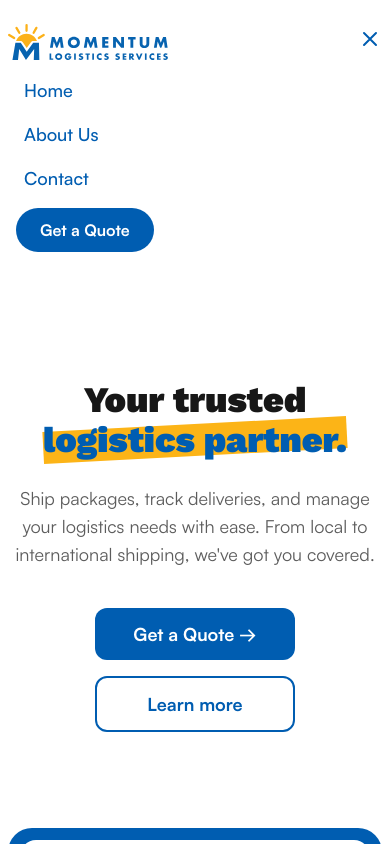
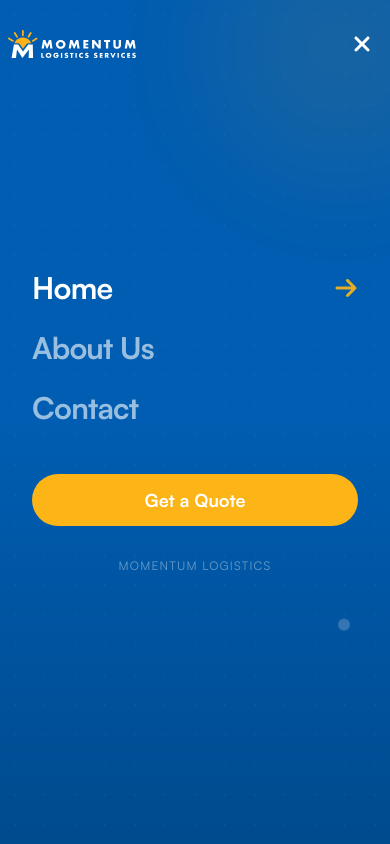
Before and after one commit to Momentum-log/mls-client, a Next.js app: page / in a window 390 px wide. Both pictures are taken after a click on the button 370 px from the left and 39 px from the top of the page. Shown: the top 844 px of the page. Built offline with nearby package versions, Linux system fonts and the light colour scheme.

Commit message:
feat: Add white logo and implement a full-screen, animated mobile navigation with dynamic logo switching and enhanced desktop link

```diff
--- a/components/layout/header.tsx
+++ b/components/layout/header.tsx
@@ -1,137 +1,199 @@
 "use client";
 import Container from "@/components/shared/container";
-import { FC, useState } from "react";
+import { FC, useState, useEffect } from "react";
 import Button from "../ui/button";
 import Link from "next/link";
 import logoLandscape from "@/public/images/logo-landscape.svg";
+import logoLandscapeWhite from "@/public/images/logo-landscape-white.svg";
 import Image from "next/image";
+import { usePathname } from "next/navigation";
+import { FaArrowRight, FaXmark, FaBars } from "react-icons/fa6";
 
 const Header: FC = () => {
   const [isMenuOpen, setIsMenuOpen] = useState(false);
+  const pathname = usePathname();
+
+  // Lock body scroll when menu is open
+  useEffect(() => {
+    if (isMenuOpen) {
+      document.body.style.overflow = "hidden";
+    } else {
+      document.body.style.overflow = "unset";
+    }
+    return () => {
+      document.body.style.overflow = "unset";
+    };
+  }, [isMenuOpen]);
 
   const toggleMenu = () => {
     setIsMenuOpen(!isMenuOpen);
   };
 
+  const closeMenu = () => {
+    setIsMenuOpen(false);
+  };
+
+  const navLinks = [
+    { href: "/", label: "Home" },
+    { href: "/about", label: "About Us" },
+    { href: "/contact", label: "Contact" },
+  ];
+
   return (
-    <div className="bg-white text-brand-blue py-4  md:px-8">
+    <header className="bg-white text-brand-blue py-4 md:px-8 relative z-50">
       <Container>
         <div className="flex items-center justify-between">
           {/* logo */}
-          <div className="flex items-center">
+          <div className="flex items-center relative z-50">
+            <Link href="/" onClick={closeMenu}>
+              <div className="relative w-32 md:w-40 h-10">
                 <Image
-              src={logoLandscape}
+                  src={isMenuOpen ? logoLandscapeWhite : logoLandscape}
                   alt="Momentum Logistics Service Logo"
-              className="w-40"
+                  fill
+                  className="object-contain transition-opacity duration-300"
+                  priority
                 />
               </div>
+            </Link>
+          </div>
 
-          {/* navbar */}
+          {/* Desktop Navbar */}
           <nav className="hidden md:flex mr-8 ml-auto">
-            <ul className="flex items-center space-x-4 font-medium text-lg">
-              <li>
+            <ul className="flex items-center space-x-8 font-medium text-lg">
+              {navLinks.map((link) => (
+                <li key={link.href}>
                   <Link
-                  href="/"
-                  className="hover:text-gray-300 hover:underline decoration-brand-yellow"
+                    href={link.href}
+                    className={`hover:text-brand-yellow transition-colors relative group ${
+                      pathname === link.href
+                        ? "text-brand-blue font-bold"
+                        : "text-gray-600"
+                    }`}
                   >
-                  Home
+                    {link.label}
+                    <span
+                      className={`absolute -bottom-1 left-0 h-0.5 bg-brand-yellow transition-all duration-300 ${
+                        pathname === link.href
+                          ? "w-full"
+                          : "w-0 group-hover:w-full"
+                      }`}
+                    ></span>
                   </Link>
                 </li>
-
-              <li>
-                <Link
-                  href="/about"
-                  className="hover:text-gray-300 hover:underline decoration-brand-yellow"
-                >
-                  About Us
-                </Link>
-              </li>
-              <li>
-                <Link
-                  href="/contact"
-                  className="hover:text-gray-300 hover:underline decoration-brand-yellow"
-                >
-                  Contact
-                </Link>
-              </li>
+              ))}
             </ul>
           </nav>
 
-          {/* cta */}
+          {/* Desktop CTA */}
           <div className="hidden md:block">
             <Button rounded="full" size="md">
               Get a Quote
             </Button>
           </div>
 
-          {/* mobile menu button */}
-          <div className="md:hidden">
-            <button onClick={toggleMenu} className="text-brand-blue">
-              <svg
-                className="w-6 h-6"
-                fill="none"
-                stroke="currentColor"
-                viewBox="0 0 24 24"
-                xmlns="http://www.w3.org/2000/svg"
+          {/* Mobile Menu Button */}
+          <div className="md:hidden relative z-50">
+            <button
+              onClick={toggleMenu}
+              className={`p-2 focus:outline-none transition-colors duration-300 ${
+                isMenuOpen ? "text-white" : "text-brand-blue"
+              }`}
+              aria-label="Toggle menu"
             >
-                <path
-                  strokeLinecap="round"
-                  strokeLinejoin="round"
-                  strokeWidth={2}
-                  d={
-                    isMenuOpen
-                      ? "M6 18L18 6M6 6l12 12"
-                      : "M4 6h16M4 12h16M4 18h16"
-                  }
-                />
-              </svg>
+              {isMenuOpen ? (
+                <FaXmark className="w-6 h-6" />
+              ) : (
+                <FaBars className="w-6 h-6" />
+              )}
             </button>
           </div>
         </div>
+      </Container>
 
-        {/* mobile menu */}
+      {/* Mobile Menu Overlay */}
       <div
-          className={`md:hidden px-4 overflow-hidden transition-all duration-300 ease-in-out ${
-            isMenuOpen ? "max-h-screen pb-8" : "max-h-0"
+        className={`fixed inset-0 bg-brand-blue z-40 transition-all duration-500 ease-in-out md:hidden ${
+          isMenuOpen
+            ? "opacity-100 translate-x-0 pointer-events-auto"
+            : "opacity-0 translate-x-full pointer-events-none"
         }`}
       >
-          <nav className="mt-4">
-            <ul className="flex flex-col space-y-4 font-medium text-lg">
-              <li>
+        {/* Abstract Background Artifacts */}
+        <div className="absolute inset-0 overflow-hidden pointer-events-none">
+          <div className="absolute -top-20 -right-20 w-64 h-64 bg-brand-yellow/10 rounded-full blur-3xl animate-pulse"></div>
+          <div className="absolute bottom-0 left-0 w-full h-1/2 bg-linear-to-t from-black/20 to-transparent"></div>
+          <div className="absolute top-1/3 left-10 w-2 h-2 bg-brand-yellow rounded-full animate-ping"></div>
+          <div className="absolute bottom-1/4 right-10 w-3 h-3 bg-white/20 rounded-full animate-bounce delay-700"></div>
+
+          {/* Grid Pattern */}
+          <div
+            className="absolute inset-0 opacity-[0.03]"
+            style={{
+              backgroundImage: "radial-gradient(white 1px, transparent 1px)",
+              backgroundSize: "30px 30px",
+            }}
+          ></div>
+        </div>
+
+        <div className="flex flex-col h-full justify-center px-8 relative z-10">
+          <nav>
+            <ul className="space-y-6">
+              {navLinks.map((link, index) => (
+                <li
+                  key={link.href}
+                  className={`transform transition-all duration-500 delay-[${
+                    index * 100
+                  }ms] ${
+                    isMenuOpen
+                      ? "translate-x-0 opacity-100"
+                      : "translate-x-10 opacity-0"
+                  }`}
+                  style={{ transitionDelay: `${index * 100}ms` }}
+                >
                   <Link
-                  href="/"
-                  className="hover:text-gray-300 hover:underline decoration-brand-yellow"
+                    href={link.href}
+                    onClick={closeMenu}
+                    className={`flex items-center justify-between text-3xl font-bold tracking-tight group ${
+                      pathname === link.href ? "text-white" : "text-white/60"
+                    }`}
                   >
-                  Home
+                    <span className="group-hover:text-white transition-colors">
+                      {link.label}
+                    </span>
+                    {pathname === link.href && (
+                      <FaArrowRight className="w-6 h-6 text-brand-yellow animate-pulse" />
+                    )}
                   </Link>
                 </li>
-
-              <li>
-                <Link
-                  href="/about"
-                  className="hover:text-gray-300 hover:underline decoration-brand-yellow"
-                >
-                  About Us
-                </Link>
-              </li>
-              <li>
-                <Link
-                  href="/contact"
-                  className="hover:text-gray-300 hover:underline decoration-brand-yellow"
-                >
-                  Contact
-                </Link>
-              </li>
+              ))}
             </ul>
           </nav>
-          <div className="mt-4 -ml-2">
-            <Button rounded="full" size="md">
+
+          <div
+            className={`mt-12 transform transition-all duration-500 delay-300 ${
+              isMenuOpen
+                ? "translate-y-0 opacity-100"
+                : "translate-y-10 opacity-0"
+            }`}
+          >
+            <Button
+              rounded="full"
+              size="lg"
+              className="w-full justify-center bg-brand-yellow text-brand-blue hover:bg-white hover:text-brand-blue border-none"
+            >
               Get a Quote
             </Button>
+
+            <div className="mt-8 flex justify-center gap-6 text-white/40">
+              <div className="text-xs uppercase tracking-widest">
+                Momentum Logistics
               </div>
             </div>
-      </Container>
           </div>
+        </div>
+      </div>
+    </header>
   );
 };
 
```
Also changed, not shown: public/images/logo-landscape-white.svg (added), 1 other file (tests, documents, lock files or other folders). Lines whose indentation alone changed are shown as unchanged.
